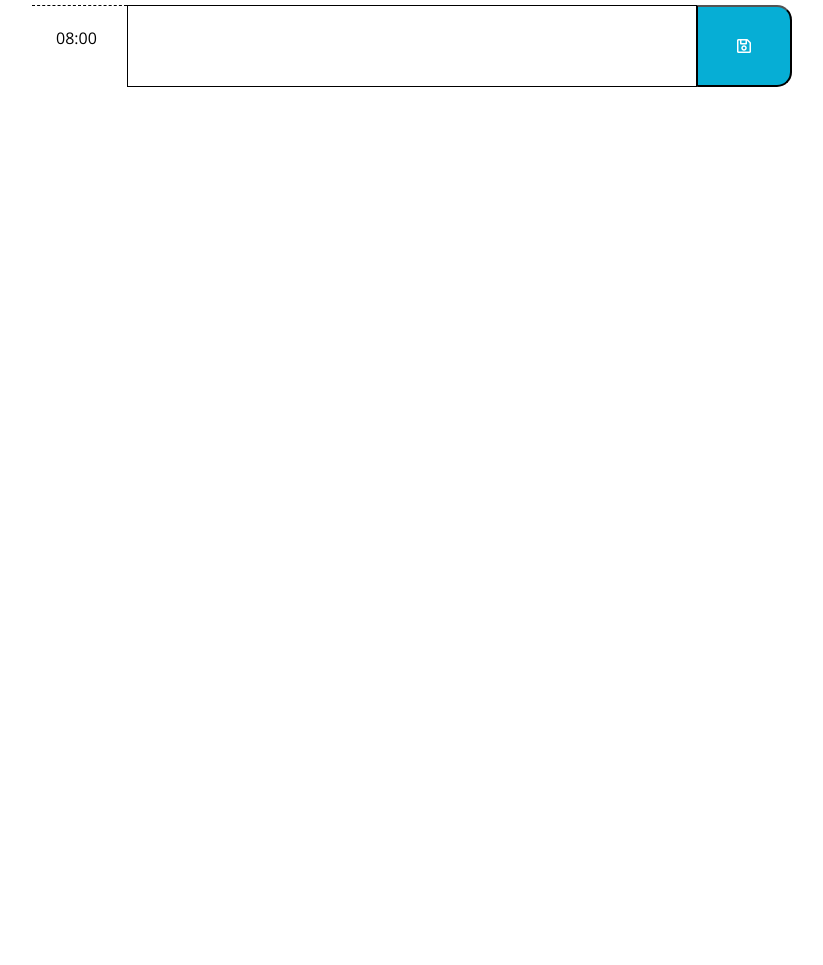
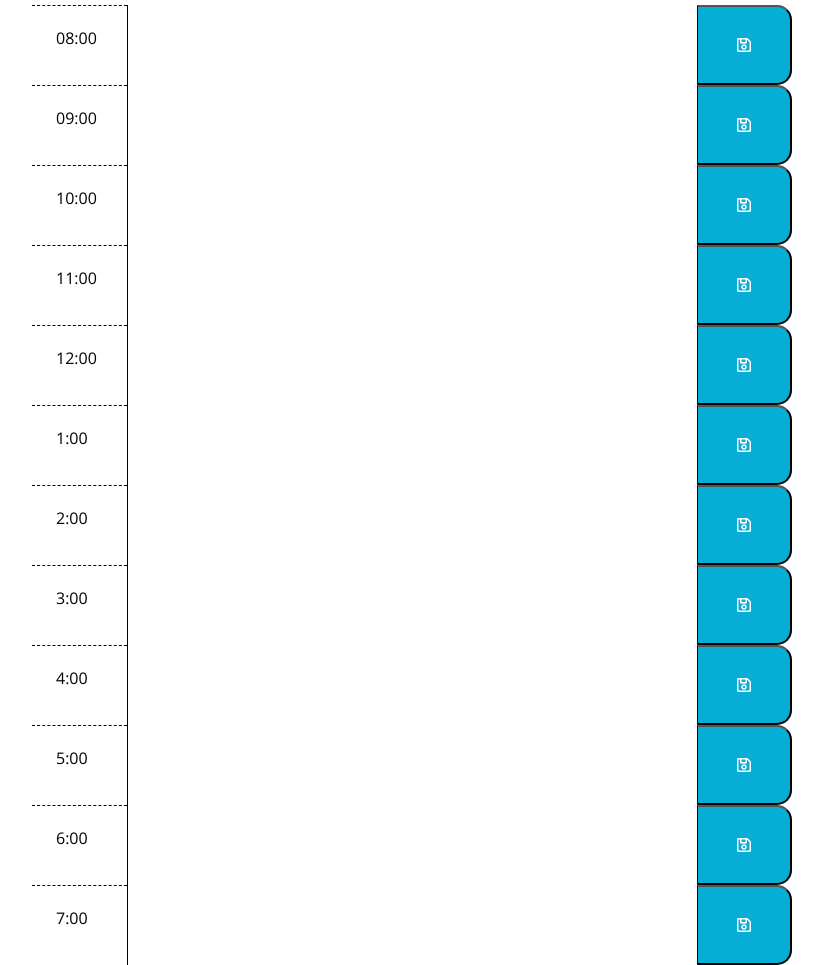
Before and after one commit to Subashsunar/work-day-scheduler, a plain HTML site: page index.html in a window 1280 px wide. Shown: the part 296-1261 px from the top of the page, without its empty margins (228-1051 px from the left). Before the commit the page ends 800 px from the top, so only its background shows below. Drawn offline with nearby package versions, Linux system fonts and the light colour scheme.

Commit message:
Added a container for 9 to 7

```diff
--- a/index.html
+++ b/index.html
@@ -30,16 +30,100 @@
     </header>
     <div class="container">
       <!-- Timeblocks go here -->
+
+      <!-- One container is a one row or an hour block -->
+      <container class="row" id="hour-row">
+        <!-- This div is taking a 2 column out of 12 in a row -->
+        <div class="col-2"></div>
+        <!-- One column row for static time to show the user -->
+        <div class="hour w-25 p-4 col-1" id="hour8">08:00</div>
+        <!-- A textarea for inputting a title or any important text for that hour -->
+        <textarea class="cTime w-50 p-4 col-6" id="8"></textarea>
+        <!-- This is a button to save the inputed text in the textarea -->
+        <button class="saveBtn w-25 p-4 col-1 far fa-save"></button>
+        <!-- One container is a one row or an hour block -->
+        <div class="col-2"></div>
+        <!-- Container closed -->
+      </container>
+      <!-- Every single container below is same as above -->
       <container class="row" id="hour-row">
         <div class="col-2"></div>
-        <div class="hour w-25 p-4 col-1" id="hour8">08:00</div>
-        <textarea class="cTime w-50 p-4 col-6" id="8" style="border: 1px solid black"></textarea>
+        <div class="hour w-25 p-4 col-1" id="hour9">09:00</div>
+        <textarea class="cTime w-50 p-4 col-6" id="9"></textarea>
         <button class="saveBtn w-25 p-4 col-1 far fa-save"></button>
         <div class="col-2"></div>
       </container>
-
+      <container class="row" id="hour-row">
+        <div class="col-2"></div>
+        <div class="hour w-25 p-4 col-1" id="hour10">10:00</div>
+        <textarea class="cTime w-50 p-4 col-6" id="10"></textarea>
+        <button class="saveBtn w-25 p-4 col-1 far fa-save"></button>
+        <div class="col-2"></div>
+      </container>
+      <container class="row" id="hour-row">
+        <div class="col-2"></div>
+        <div class="hour w-25 p-4 col-1" id="hour11">11:00</div>
+        <textarea class="cTime w-50 p-4 col-6" id="11"></textarea>
+        <button class="saveBtn w-25 p-4 col-1 far fa-save"></button>
+        <div class="col-2"></div>
+      </container>
+      <container class="row" id="hour-row">
+        <div class="col-2"></div>
+        <div class="hour w-25 p-4 col-1" id="hour12">12:00</div>
+        <textarea class="cTime w-50 p-4 col-6" id="12"></textarea>
+        <button class="saveBtn w-25 p-4 col-1 far fa-save"></button>
+        <div class="col-2"></div>
+      </container>
+      <container class="row" id="hour-row">
+        <div class="col-2"></div>
+        <div class="hour w-25 p-4 col-1" id="hour13">1:00</div>
+        <textarea class="cTime w-50 p-4 col-6" id="13"></textarea>
+        <button class="saveBtn w-25 p-4 col-1 far fa-save"></button>
+        <div class="col-2"></div>
+      </container>
+      <container class="row" id="hour-row">
+        <div class="col-2"></div>
+        <div class="hour w-25 p-4 col-1" id="hour14">2:00</div>
+        <textarea class="cTime w-50 p-4 col-6" id="14"></textarea>
+        <button class="saveBtn w-25 p-4 col-1 far fa-save"></button>
+        <div class="col-2"></div>
+      </container>
+      <container class="row" id="hour-row">
+        <div class="col-2"></div>
+        <div class="hour w-25 p-4 col-1" id="hour15">3:00</div>
+        <textarea class="cTime w-50 p-4 col-6" id="15"></textarea>
+        <button class="saveBtn w-25 p-4 col-1 far fa-save"></button>
+        <div class="col-2"></div>
+      </container>
+      <container class="row" id="hour-row">
+        <div class="col-2"></div>
+        <div class="hour w-25 p-4 col-1" id="hour16">4:00</div>
+        <textarea class="cTime w-50 p-4 col-6" id="16"></textarea>
+        <button class="saveBtn w-25 p-4 col-1 far fa-save"></button>
+        <div class="col-2"></div>
+      </container>
+      <container class="row" id="hour-row">
+        <div class="col-2"></div>
+        <div class="hour w-25 p-4 col-1" id="hour17">5:00</div>
+        <textarea class="cTime w-50 p-4 col-6" id="17"></textarea>
+        <button class="saveBtn w-25 p-4 col-1 far fa-save"></button>
+        <div class="col-2"></div>
+      </container>
+      <container class="row" id="hour-row">
+        <div class="col-2"></div>
+        <div class="hour w-25 p-4 col-1" id="hour18">6:00</div>
+        <textarea class="cTime w-50 p-4 col-6" id="18"></textarea>
+        <button class="saveBtn w-25 p-4 col-1 far fa-save"></button>
+        <div class="col-2"></div>
+      </container>
+      <container class="row" id="hour-row">
+        <div class="col-2"></div>
+        <div class="hour w-25 p-4 col-1" id="hour19">7:00</div>
+        <textarea class="cTime w-50 p-4 col-6" id="19"></textarea>
+        <button class="saveBtn w-25 p-4 col-1 far fa-save"></button>
+        <div class="col-2"></div>
+      </container>
     </div>
-
     <script src="https://cdnjs.cloudflare.com/ajax/libs/jquery/3.2.1/jquery.min.js"></script>
     <script src="https://cdnjs.cloudflare.com/ajax/libs/moment.js/2.24.0/moment.min.js"></script>
   </body>
```
